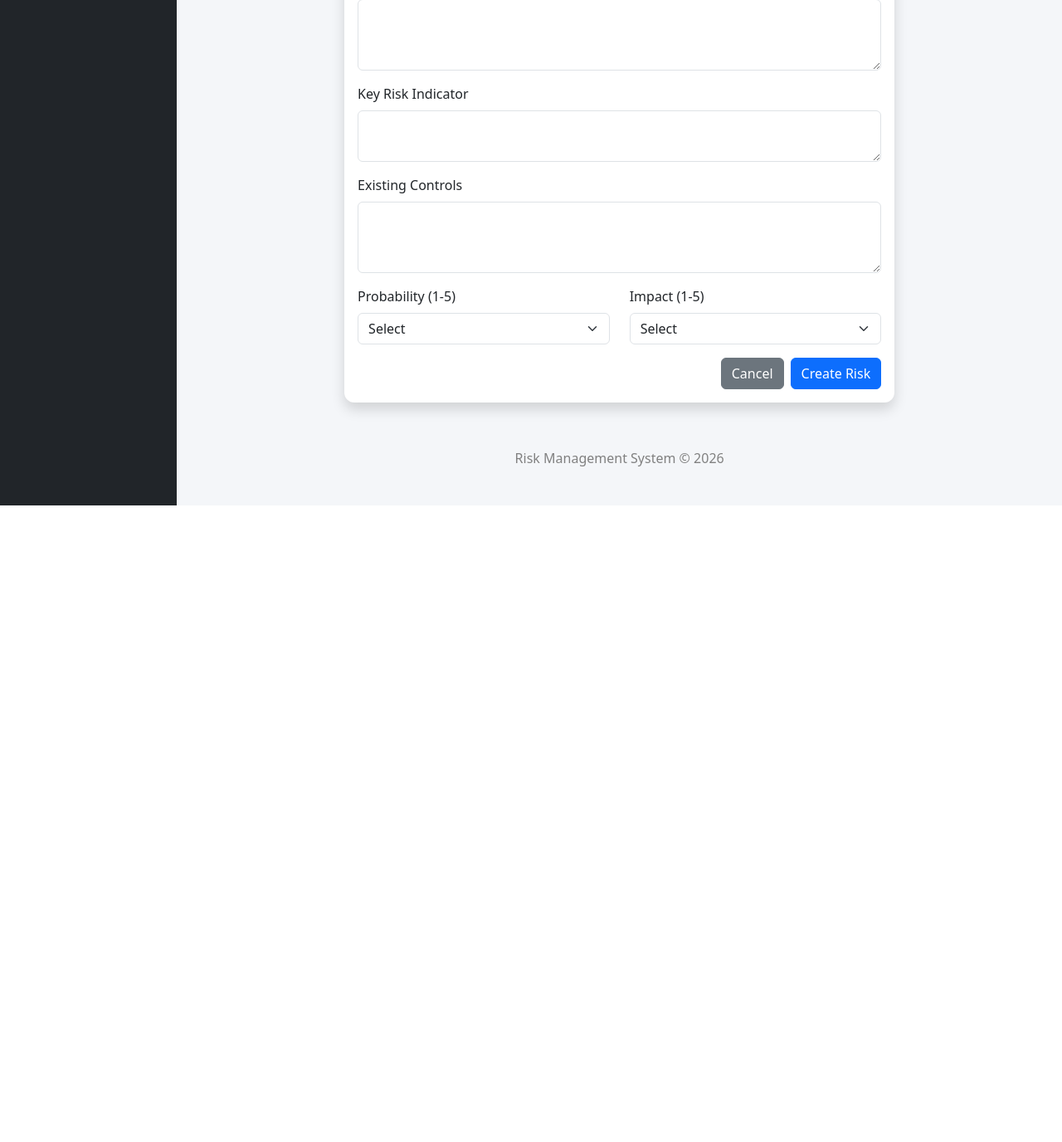
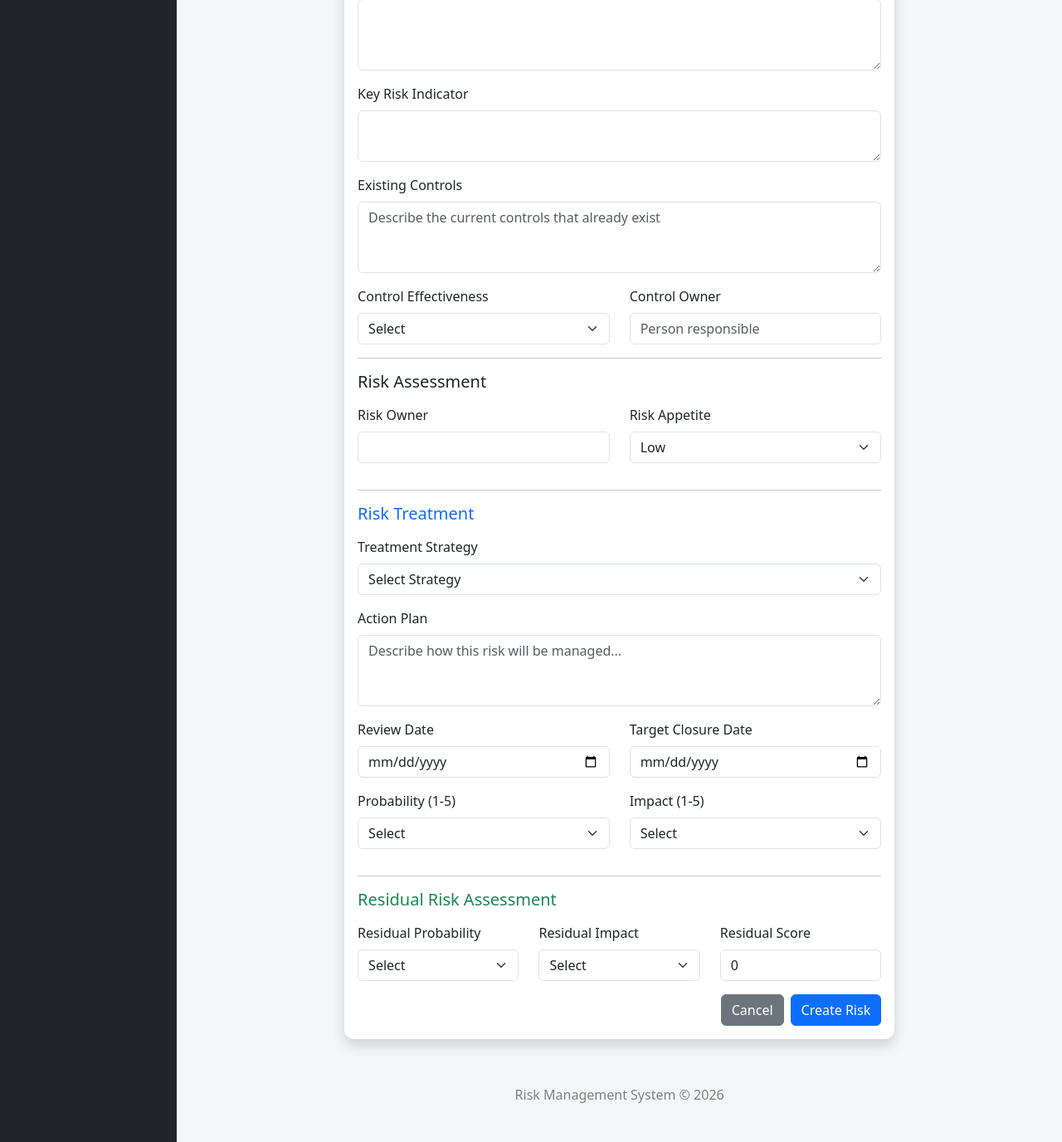
Before and after one commit to luxke/risk-management-tool, a Flask app: template templates/add_risk.html in a window 1280 px wide. Shown: the part 736-2112 px from the top of the page at 83% size. Before the commit the page ends 1345 px from the top, so only its background shows below. Run offline with Flask 3, Linux system fonts and the light colour scheme; the template is opened without the code that fills it, so the values that code supplies are empty.

Commit message:
made changes and created new files

```diff
--- a/routes/risks.py
+++ b/routes/risks.py
@@ -63,6 +63,7 @@ def add_risk():
         cause_of_risk = request.form["cause_of_risk"]
         key_risk_indicator = request.form["key_risk_indicator"]
         existing_controls = request.form["existing_controls"]
+        risk_appetite = request.form["risk_appetite"]
 
         # Department
         if session["role"] == "Admin":
@@ -90,6 +91,7 @@ def add_risk():
                 Score,
                 key_risk_indicator,
                 existing_controls,
+                risk_appetite,
                 status_id,
                 Owner_id,
                 department_id,
--- a/templates/add_risk.html
+++ b/templates/add_risk.html
@@ -146,22 +146,159 @@ required>
 
 <div class="mb-3">
     <label class="form-label">Existing Controls</label>
+
     <textarea
         name="existing_controls"
         class="form-control"
-        rows="3"></textarea>
+        rows="3"
+        placeholder="Describe the current controls that already exist"></textarea>
+
+    <div class="row mt-3">
+
+        <div class="col-md-6">
+
+            <label class="form-label">Control Effectiveness</label>
+
+            <select
+                name="control_effectiveness"
+                class="form-select">
+
+                <option value="">Select</option>
+                <option value="Effective">Effective</option>
+                <option value="Partially Effective">Partially Effective</option>
+                <option value="Ineffective">Ineffective</option>
+
+            </select>
+
+        </div>
+
+        <div class="col-md-6">
+
+            <label class="form-label">Control Owner</label>
+
+            <input
+                type="text"
+                name="control_owner"
+                class="form-control"
+                placeholder="Person responsible">
+
+        </div>
+
+    </div>
+
 </div>
 
+<hr>
 
+<h5 class="mb-3">
+Risk Assessment
+</h5>
 
+<div class="row">
 
+    <div class="col-md-6 mb-3">
+        <label class="form-label">Risk Owner</label>
 
+        {% if session["role"] == "Admin" %}
+            <input
+                type="text"
+                class="form-control"
+                value="Will be assigned later"
+                readonly>
+        {% else %}
+            <input
+                type="text"
+                class="form-control"
+                value="{{ session['full_name'] }}"
+                readonly>
+        {% endif %}
+    </div>
 
+    <div class="col-md-6 mb-3">
+        <label class="form-label">Risk Appetite</label>
 
+        <select
+            name="risk_appetite"
+            class="form-select">
 
+            <option value="Low">Low</option>
+            <option value="Medium">Medium</option>
+            <option value="High">High</option>
 
+        </select>
+    </div>
 
+</div>
 
+<hr>
+
+<h5 class="mb-3 text-primary">
+Risk Treatment
+</h5>
+
+<div class="mb-3">
+
+<label class="form-label">
+Treatment Strategy
+</label>
+
+<select
+name="treatment_strategy"
+class="form-select">
+
+<option value="">Select Strategy</option>
+<option value="Avoid">Avoid</option>
+<option value="Reduce">Reduce</option>
+<option value="Transfer">Transfer</option>
+<option value="Accept">Accept</option>
+
+</select>
+
+</div>
+
+<div class="mb-3">
+
+<label class="form-label">
+Action Plan
+</label>
+
+<textarea
+name="action_plan"
+rows="3"
+class="form-control"
+placeholder="Describe how this risk will be managed..."></textarea>
+
+</div>
+
+<div class="row">
+
+<div class="col-md-6 mb-3">
+
+<label class="form-label">
+Review Date
+</label>
+
+<input
+type="date"
+name="review_date"
+class="form-control">
+
+</div>
+
+<div class="col-md-6 mb-3">
+
+<label class="form-label">
+Target Closure Date
+</label>
+
+<input
+type="date"
+name="target_closure_date"
+class="form-control">
+
+</div>
+
+</div>
 
 
 <div class="row">
@@ -210,6 +347,76 @@ required>
 
 </div>
 
+<hr>
+
+<h5 class="text-success mb-3">
+Residual Risk Assessment
+</h5>
+
+<div class="row">
+
+<div class="col-md-4 mb-3">
+
+<label class="form-label">
+Residual Probability
+</label>
+
+<select
+name="residual_probability"
+id="residual_probability"
+class="form-select">
+
+<option value="">Select</option>
+<option value="1">1 - Very Low</option>
+<option value="2">2 - Low</option>
+<option value="3">3 - Medium</option>
+<option value="4">4 - High</option>
+<option value="5">5 - Very High</option>
+
+</select>
+
+</div>
+
+<div class="col-md-4 mb-3">
+
+<label class="form-label">
+Residual Impact
+</label>
+
+<select
+name="residual_impact"
+id="residual_impact"
+class="form-select">
+
+<option value="">Select</option>
+<option value="1">1 - Very Low</option>
+<option value="2">2 - Low</option>
+<option value="3">3 - Medium</option>
+<option value="4">4 - High</option>
+<option value="5">5 - Very High</option>
+
+</select>
+
+</div>
+
+<div class="col-md-4 mb-3">
+
+<label class="form-label">
+Residual Score
+</label>
+
+<input
+type="number"
+id="residual_score"
+name="residual_score"
+class="form-control"
+readonly>
+
+</div>
+
+</div>
+
+
 <div class="d-flex justify-content-end">
 
 <a href="/" class="btn btn-secondary me-2">
@@ -238,4 +445,30 @@ Create Risk
 
 </div>
 
+<script>
+
+function calculateResidualScore(){
+
+    let probability =
+        Number(document.getElementById("residual_probability").value);
+
+    let impact =
+        Number(document.getElementById("residual_impact").value);
+
+    document.getElementById("residual_score").value =
+        probability * impact;
+
+}
+
+document.getElementById("residual_probability")
+.addEventListener("change", calculateResidualScore);
+
+document.getElementById("residual_impact")
+.addEventListener("change", calculateResidualScore);
+
+calculateResidualScore();
+</script>
+
+
+
 {% endblock %}
```
